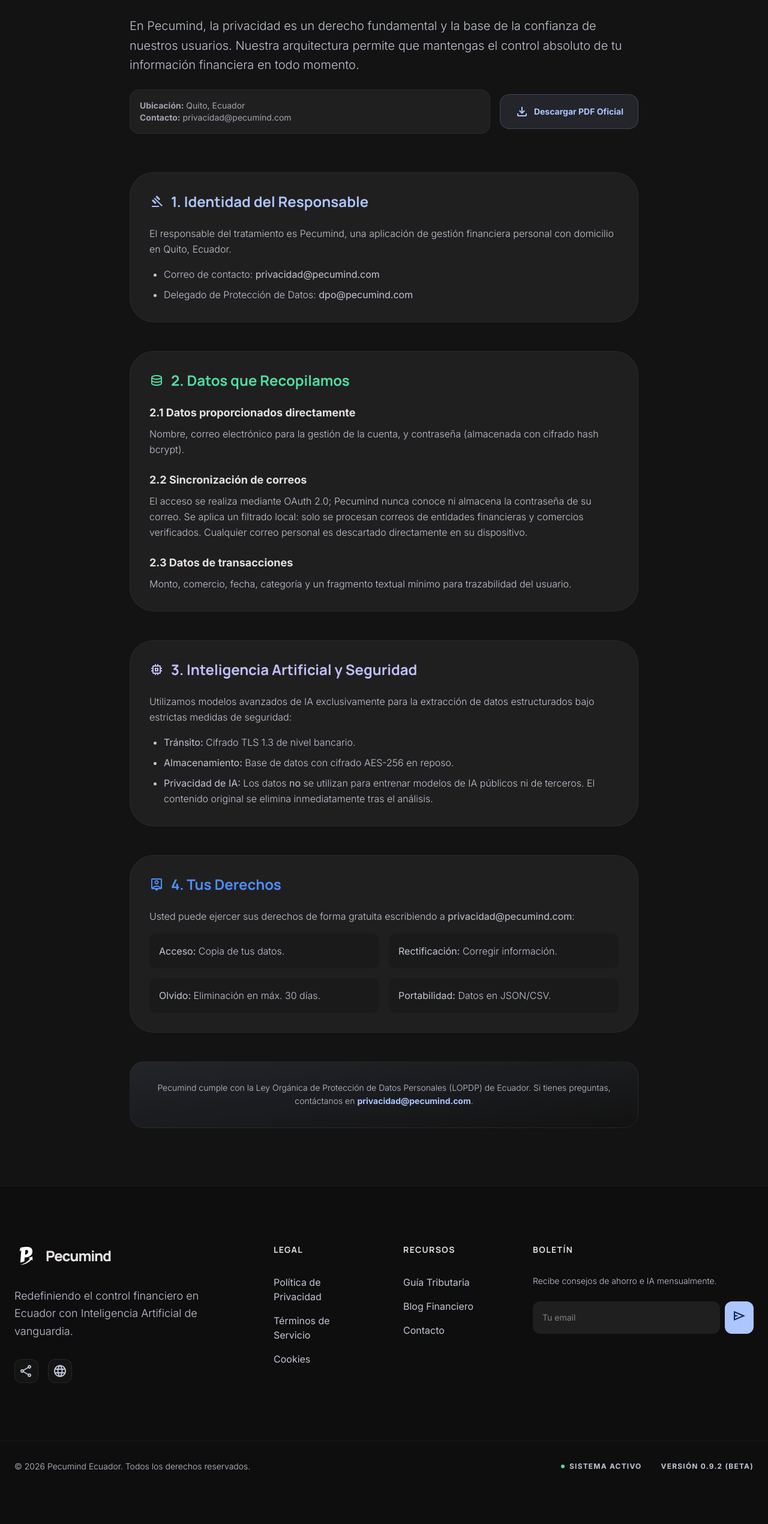
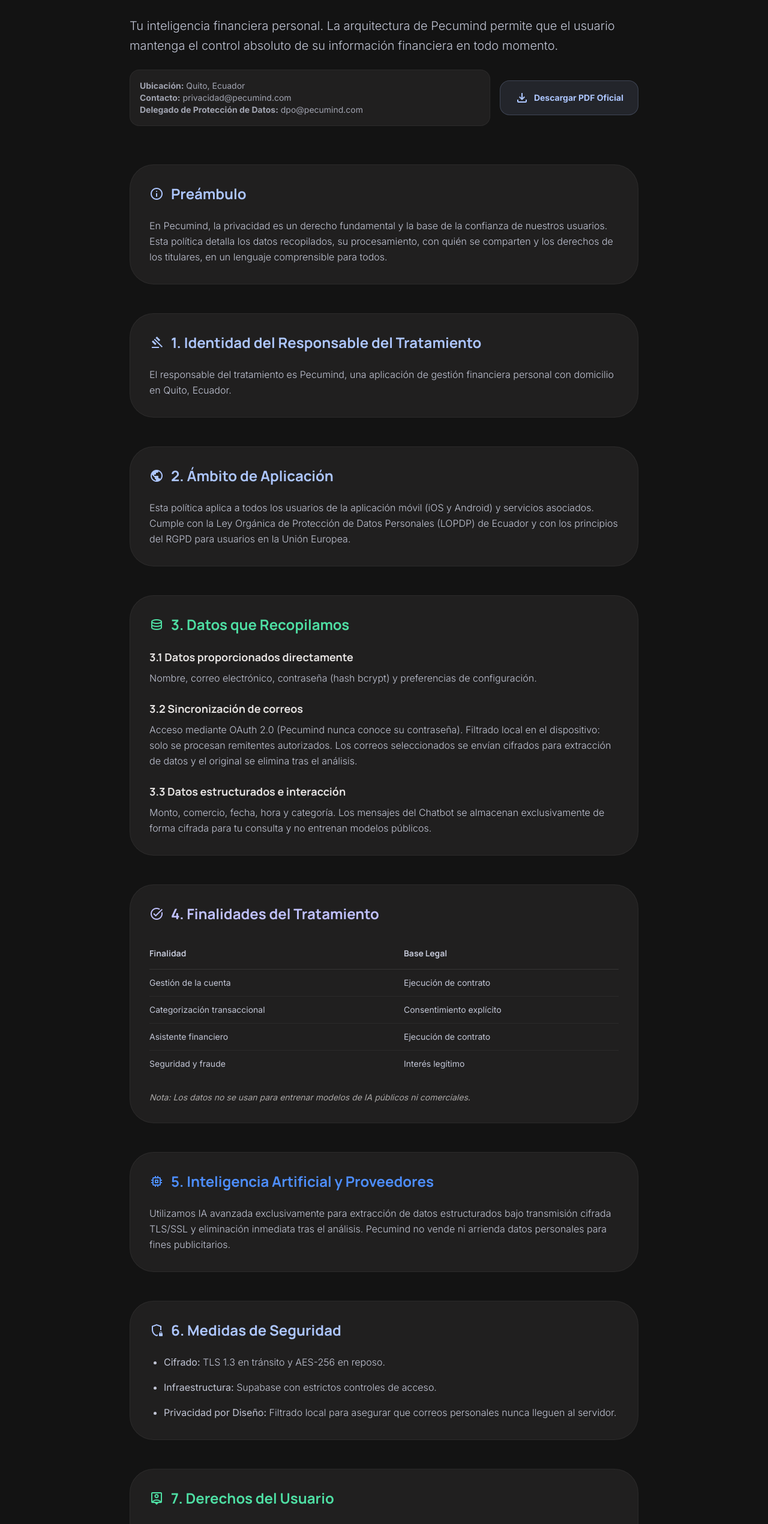
Before and after one commit to Davo-Exp4/pecumind-webpage, a React (Vite) app: page /terminos in a window 1280 px wide. Shown: the part 239-2779 px from the top of the page at 60% size. Built offline with nearby package versions, Linux system fonts and the light colour scheme.

Commit message:
docs: completar texto íntegro de la política de privacidad

```diff
--- a/src/pages/Terms.jsx
+++ b/src/pages/Terms.jsx
@@ -10,15 +10,16 @@
           <div className="inline-flex items-center gap-2 px-4 py-2 rounded-full bg-primary/10 text-primary border border-primary/20 text-xs font-bold tracking-widest uppercase mb-8">
             Versión 1.0 | Vigente desde: Marzo 2026
           </div>
-          <h1 className="text-4xl md:text-5xl font-extrabold font-headline mb-6 tracking-tight text-on-surface">Política de Privacidad</h1>
+          <h1 className="text-4xl md:text-5xl font-extrabold font-headline mb-6 tracking-tight text-on-surface">PECUMIND | Política de Privacidad</h1>
           <p className="text-xl text-on-surface-variant leading-relaxed font-light">
-            En Pecumind, la privacidad es un derecho fundamental y la base de la confianza de nuestros usuarios.
-            Nuestra arquitectura permite que mantengas el control absoluto de tu información financiera en todo momento.
+            Tu inteligencia financiera personal. La arquitectura de Pecumind permite que el usuario mantenga el control absoluto de su información financiera en todo momento.
           </p>
+
           <div className="mt-6 flex flex-col md:flex-row gap-4 items-start md:items-center">
             <div className="p-4 rounded-2xl bg-surface-container border border-white/5 text-sm text-on-surface-variant/80 flex-grow">
               <p><strong>Ubicación:</strong> Quito, Ecuador</p>
               <p><strong>Contacto:</strong> privacidad@pecumind.com</p>
+              <p><strong>Delegado de Protección de Datos:</strong> dpo@pecumind.com</p>
             </div>
             <a
               href="/Pecumind_Politica_Privacidad_v1.pdf"
@@ -32,78 +33,135 @@
         </div>
 
         <div className="space-y-12">
+          {/* Preámbulo */}
+          <section className="p-8 rounded-[2.5rem] bg-surface-container border border-white/5">
+            <h2 className="text-2xl font-bold font-headline mb-6 text-primary flex items-center gap-3">
+              <span className="material-symbols-outlined">info</span>
+              Preámbulo
+            </h2>
+            <p className="text-on-surface-variant leading-relaxed font-light">
+              En Pecumind, la privacidad es un derecho fundamental y la base de la confianza de nuestros usuarios. Esta política detalla los datos recopilados, su procesamiento, con quién se comparten y los derechos de los titulares, en un lenguaje comprensible para todos.
+            </p>
+          </section>
+
+          {/* 1. Responsable */}
           <section className="p-8 rounded-[2.5rem] bg-surface-container border border-white/5">
             <h2 className="text-2xl font-bold font-headline mb-6 text-primary flex items-center gap-3">
               <span className="material-symbols-outlined">gavel</span>
-              1. Identidad del Responsable
+              1. Identidad del Responsable del Tratamiento
             </h2>
-            <div className="space-y-4 text-on-surface-variant leading-relaxed font-light">
-              <p>El responsable del tratamiento es Pecumind, una aplicación de gestión financiera personal con domicilio en Quito, Ecuador.</p>
-              <ul className="list-disc pl-6 space-y-2">
-                <li>Correo de contacto: <strong>privacidad@pecumind.com</strong></li>
-                <li>Delegado de Protección de Datos: <strong>dpo@pecumind.com</strong></li>
-              </ul>
-            </div>
+            <p className="text-on-surface-variant leading-relaxed font-light">
+              El responsable del tratamiento es Pecumind, una aplicación de gestión financiera personal con domicilio en Quito, Ecuador.
+            </p>
           </section>
 
+          {/* 2. Ámbito */}
+          <section className="p-8 rounded-[2.5rem] bg-surface-container border border-white/5">
+            <h2 className="text-2xl font-bold font-headline mb-6 text-primary flex items-center gap-3">
+              <span className="material-symbols-outlined">public</span>
+              2. Ámbito de Aplicación
+            </h2>
+            <p className="text-on-surface-variant leading-relaxed font-light">
+              Esta política aplica a todos los usuarios de la aplicación móvil (iOS y Android) y servicios asociados. Cumple con la Ley Orgánica de Protección de Datos Personales (LOPDP) de Ecuador y con los principios del RGPD para usuarios en la Unión Europea.
+            </p>
+          </section>
+
+          {/* 3. Datos que Recopilamos */}
           <section className="p-8 rounded-[2.5rem] bg-surface-container border border-white/5">
             <h2 className="text-2xl font-bold font-headline mb-6 text-secondary flex items-center gap-3">
               <span className="material-symbols-outlined">database</span>
-              2. Datos que Recopilamos
+              3. Datos que Recopilamos
             </h2>
             <div className="space-y-6 text-on-surface-variant leading-relaxed font-light">
               <div>
-                <h3 className="text-lg font-bold text-on-surface mb-2">2.1 Datos proporcionados directamente</h3>
-                <p>Nombre, correo electrónico para la gestión de la cuenta, y contraseña (almacenada con cifrado hash bcrypt).</p>
+                <h3 className="text-lg font-bold text-on-surface mb-2 font-headline">3.1 Datos proporcionados directamente</h3>
+                <p>Nombre, correo electrónico, contraseña (hash bcrypt) y preferencias de configuración.</p>
               </div>
               <div>
-                <h3 className="text-lg font-bold text-on-surface mb-2">2.2 Sincronización de correos</h3>
-                <p>El acceso se realiza mediante OAuth 2.0; Pecumind nunca conoce ni almacena la contraseña de su correo. Se aplica un filtrado local: solo se procesan correos de entidades financieras y comercios verificados. Cualquier correo personal es descartado directamente en su dispositivo.</p>
+                <h3 className="text-lg font-bold text-on-surface mb-2 font-headline">3.2 Sincronización de correos</h3>
+                <p>Acceso mediante OAuth 2.0 (Pecumind nunca conoce su contraseña). Filtrado local en el dispositivo: solo se procesan remitentes autorizados. Los correos seleccionados se envían cifrados para extracción de datos y el original se elimina tras el análisis.</p>
               </div>
               <div>
-                <h3 className="text-lg font-bold text-on-surface mb-2">2.3 Datos de transacciones</h3>
-                <p>Monto, comercio, fecha, categoría y un fragmento textual mínimo para trazabilidad del usuario.</p>
+                <h3 className="text-lg font-bold text-on-surface mb-2 font-headline">3.3 Datos estructurados e interacción</h3>
+                <p>Monto, comercio, fecha, hora y categoría. Los mensajes del Chatbot se almacenan exclusivamente de forma cifrada para tu consulta y no entrenan modelos públicos.</p>
               </div>
             </div>
           </section>
 
+          {/* 4. Finalidades */}
           <section className="p-8 rounded-[2.5rem] bg-surface-container border border-white/5">
             <h2 className="text-2xl font-bold font-headline mb-6 text-tertiary flex items-center gap-3">
+              <span className="material-symbols-outlined">task_alt</span>
+              4. Finalidades del Tratamiento
+            </h2>
+            <div className="overflow-x-auto">
+              <table className="w-full text-left text-sm text-on-surface-variant border-collapse">
+                <thead>
+                  <tr className="border-b border-white/10">
+                    <th className="py-4 font-bold font-headline">Finalidad</th>
+                    <th className="py-4 font-bold font-headline">Base Legal</th>
+                  </tr>
+                </thead>
+                <tbody className="divide-y divide-white/5">
+                  <tr><td className="py-3">Gestión de la cuenta</td><td className="py-3">Ejecución de contrato</td></tr>
+                  <tr><td className="py-3">Categorización transaccional</td><td className="py-3">Consentimiento explícito</td></tr>
+                  <tr><td className="py-3">Asistente financiero</td><td className="py-3">Ejecución de contrato</td></tr>
+                  <tr><td className="py-3">Seguridad y fraude</td><td className="py-3">Interés legítimo</td></tr>
+                </tbody>
+              </table>
+            </div>
+            <p className="mt-6 text-sm italic opacity-70">Nota: Los datos no se usan para entrenar modelos de IA públicos ni comerciales.</p>
+          </section>
+
+          {/* 5. IA y Proveedores */}
+          <section className="p-8 rounded-[2.5rem] bg-surface-container border border-white/5">
+            <h2 className="text-2xl font-bold font-headline mb-6 text-primary-container flex items-center gap-3">
               <span className="material-symbols-outlined">memory</span>
-              3. Inteligencia Artificial y Seguridad
+              5. Inteligencia Artificial y Proveedores
             </h2>
-            <div className="space-y-4 text-on-surface-variant leading-relaxed font-light">
-              <p>Utilizamos modelos avanzados de IA exclusivamente para la extracción de datos estructurados bajo estrictas medidas de seguridad:</p>
-              <ul className="list-disc pl-6 space-y-2">
-                <li><strong>Tránsito:</strong> Cifrado TLS 1.3 de nivel bancario.</li>
-                <li><strong>Almacenamiento:</strong> Base de datos con cifrado AES-256 en reposo.</li>
-                <li><strong>Privacidad de IA:</strong> Los datos <strong>no</strong> se utilizan para entrenar modelos de IA públicos ni de terceros. El contenido original se elimina inmediatamente tras el análisis.</li>
-              </ul>
+            <p className="text-on-surface-variant leading-relaxed font-light">
+              Utilizamos IA avanzada exclusivamente para extracción de datos estructurados bajo transmisión cifrada TLS/SSL y eliminación inmediata tras el análisis. Pecumind no vende ni arrienda datos personales para fines publicitarios.
+            </p>
+          </section>
+
+          {/* 6. Seguridad */}
+          <section className="p-8 rounded-[2.5rem] bg-surface-container border border-white/5">
+            <h2 className="text-2xl font-bold font-headline mb-6 text-primary flex items-center gap-3">
+              <span className="material-symbols-outlined">shield_locked</span>
+              6. Medidas de Seguridad
+            </h2>
+            <ul className="list-disc pl-6 space-y-4 text-on-surface-variant leading-relaxed font-light">
+              <li><strong>Cifrado:</strong> TLS 1.3 en tránsito y AES-256 en reposo.</li>
+              <li><strong>Infraestructura:</strong> Supabase con estrictos controles de acceso.</li>
+              <li><strong>Privacidad por Diseño:</strong> Filtrado local para asegurar que correos personales nunca lleguen al servidor.</li>
+            </ul>
+          </section>
+
+          {/* 7. Derechos */}
+          <section className="p-8 rounded-[2.5rem] bg-surface-container border border-white/5">
+            <h2 className="text-2xl font-bold font-headline mb-6 text-secondary flex items-center gap-3">
+              <span className="material-symbols-outlined">person_pin</span>
+              7. Derechos del Usuario
+            </h2>
+            <p className="mb-6 text-on-surface-variant font-light">Respuesta en un máximo de 15 días hábiles sobre:</p>
+            <div className="grid grid-cols-1 md:grid-cols-2 gap-4">
+              <div className="p-4 bg-surface/40 rounded-xl"><strong>Acceso y Rectificación</strong></div>
+              <div className="p-4 bg-surface/40 rounded-xl"><strong>Supresión ("Olvido")</strong> en máx 30 días.</div>
+              <div className="p-4 bg-surface/40 rounded-xl"><strong>Portabilidad (JSON/CSV)</strong></div>
+              <div className="p-4 bg-surface/40 rounded-xl"><strong>Revocación de Consentimiento</strong></div>
             </div>
           </section>
 
+          {/* 8-12 Secciones finales agrupadas */}
           <section className="p-8 rounded-[2.5rem] bg-surface-container border border-white/5">
-            <h2 className="text-2xl font-bold font-headline mb-6 text-primary-container flex items-center gap-3">
-              <span className="material-symbols-outlined">person_pin</span>
-              4. Tus Derechos
-            </h2>
-            <div className="space-y-4 text-on-surface-variant leading-relaxed font-light">
-              <p>Usted puede ejercer sus derechos de forma gratuita escribiendo a <strong>privacidad@pecumind.com</strong>:</p>
-              <div className="grid grid-cols-1 md:grid-cols-2 gap-4 mt-4">
-                <div className="p-4 bg-surface/40 rounded-xl"><strong>Acceso:</strong> Copia de tus datos.</div>
-                <div className="p-4 bg-surface/40 rounded-xl"><strong>Rectificación:</strong> Corregir información.</div>
-                <div className="p-4 bg-surface/40 rounded-xl"><strong>Olvido:</strong> Eliminación en máx. 30 días.</div>
-                <div className="p-4 bg-surface/40 rounded-xl"><strong>Portabilidad:</strong> Datos en JSON/CSV.</div>
-              </div>
+            <h2 className="text-xl font-bold font-headline mb-6 text-on-surface">Consideraciones Adicionales</h2>
+            <div className="space-y-6 text-on-surface-variant text-sm leading-relaxed font-light">
+              <p><strong>8. Retención:</strong> Transacciones mientras la cuenta esté activa. Logs técnicos por 90 días.</p>
+              <p><strong>10. Menores:</strong> Exclusivo para mayores de 18 años.</p>
+              <p><strong>11. Cookies:</strong> Solo identificadores técnicos y de diagnóstico anonimizados. Sin tracking comercial.</p>
+              <p><strong>12. Reclamaciones:</strong> Ante la Autoridad de Protección de Datos Personales del Ecuador (APDP).</p>
             </div>
           </section>
-
-          <div className="rounded-3xl p-8 bg-gradient-to-br from-primary/10 to-transparent border border-white/5">
-            <p className="text-on-surface-variant text-sm font-light text-center leading-relaxed">
-              Pecumind cumple con la Ley Orgánica de Protección de Datos Personales (LOPDP) de Ecuador.
-              Si tienes preguntas, contáctanos en <a href="mailto:privacidad@pecumind.com" className="text-primary font-bold hover:underline">privacidad@pecumind.com</a>.
-            </p>
-          </div>
         </div>
       </main>
       <Footer />
```
